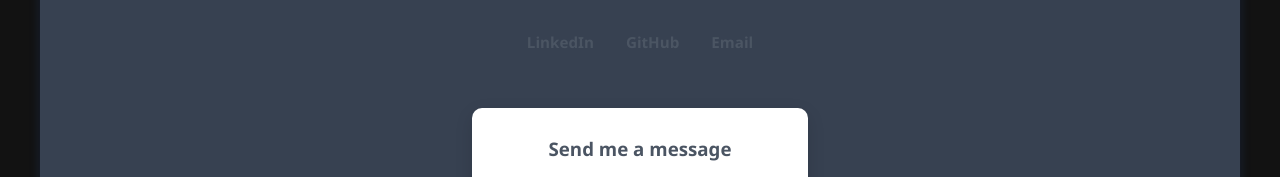
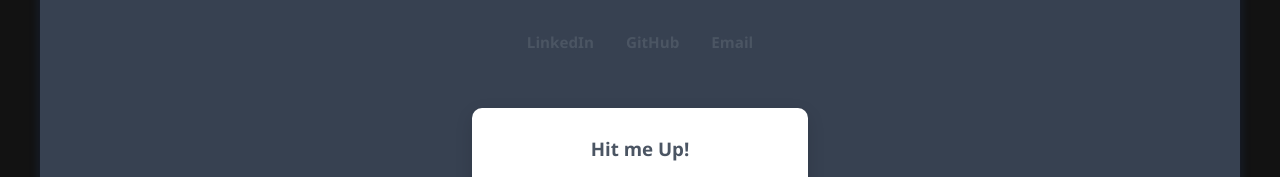
Before and after one commit to mplanav/mplanav.github.io, an Astro site: page / in a window 1280 px wide. Shown: the part 9740-9917 px from the top of the page. Built offline with nearby package versions, Linux system fonts and the light colour scheme; Astro itself is replaced by a stand-in of ours.

Commit message:
changed expression

```diff
--- a/src/pages/index.astro
+++ b/src/pages/index.astro
@@ -318,7 +318,7 @@ import Layout from "../layouts/Layout.astro";
     action="https://formspree.io/f/xeozvgrp"
     method="POST"
   >
-    <h3>Send me a message</h3>
+    <h3>Hit me Up!</h3>
     <label for="name">Name</label>
     <input type="text" id="name" name="name" required placeholder="Your name" />
 
```
